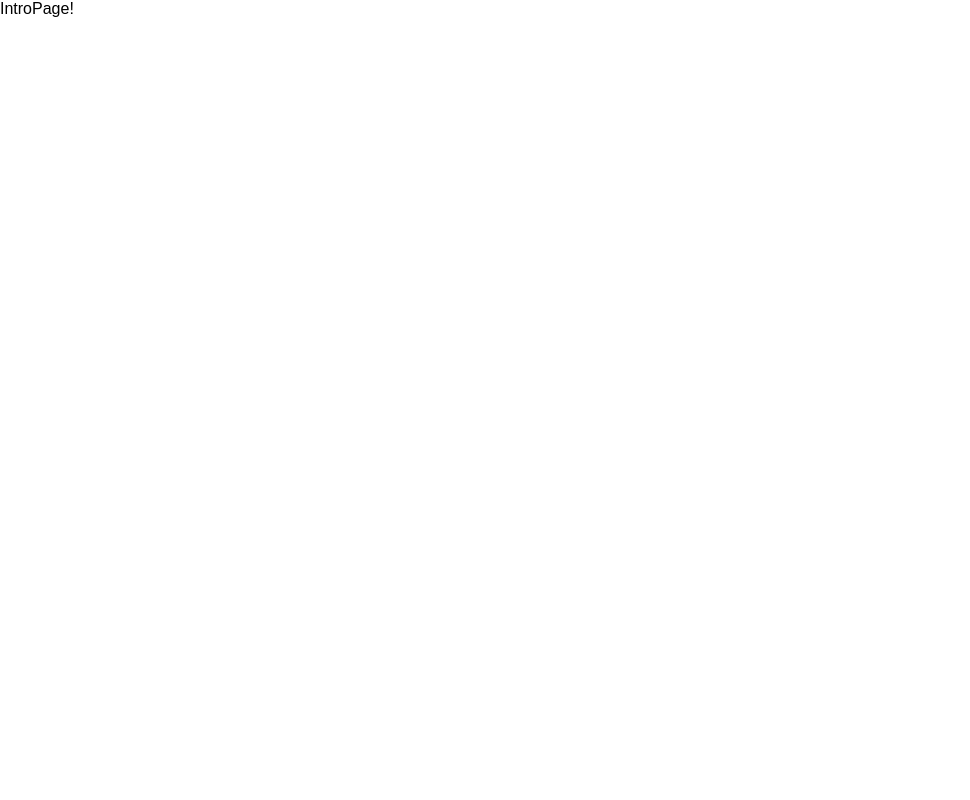
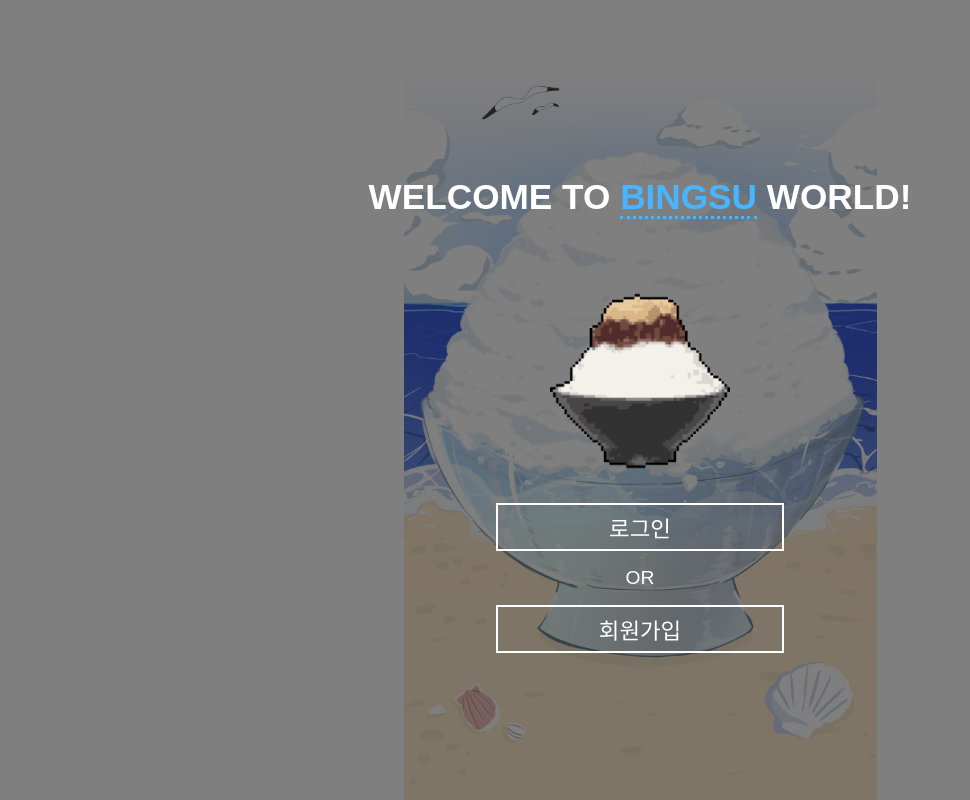
Before and after one commit to heading1/WYLSBingsu, a React app in the folder client/: page / in a window 1280 px wide. Shown: the whole page, without its empty margins (0-970 px from the left). Built offline with nearby package versions, Linux system fonts and the light colour scheme; a web font is replaced by a local one.

Commit message:
[#168]style: IntroPage 스타일 완성

```diff
--- a/client/package.json
+++ b/client/package.json
@@ -6,7 +6,7 @@
   "scripts": {
     "start": "webpack-dev-server --mode development --open --history-api-fallback",
     "test": "echo \"Error: no test specified\" && exit 1",
-    "build": "webpack --mode development"
+    "build": "webpack --mode production"
   },
   "author": "박노준, 정진우",
   "license": "ISC",
--- a/client/src/App.tsx
+++ b/client/src/App.tsx
@@ -17,7 +17,7 @@ const App = () => {
       <Routes>
         <Route path="/" element={<IntroPage />} />
         <Route path="/:userId" element={<MainPage />} />
-        <Route path=":userid/write" element={<WritePage />} />
+        <Route path="/:userId/write" element={<WritePage />} />
         <Route path="/login" element={<LoginPage />} />
         <Route path="/register" element={<RegisterPage />} />
         <Route path="*" element={<ErrorPage />} />
--- a/client/src/assets/images/index.tsx
+++ b/client/src/assets/images/index.tsx
@@ -11,6 +11,7 @@ import only_bingsu from './only_bingsu.png';
 import home from './home.png';
 import share from './share.png';
 import topping from './topping.png';
+import pixelBingsu from './pixel_bingsu.png';
 
 export {
   home,
@@ -26,4 +27,5 @@ export {
   bingsu,
   no_bingsu,
   only_bingsu,
+  pixelBingsu,
 };
--- a/client/src/pages/intro-page/IntroPage.tsx
+++ b/client/src/pages/intro-page/IntroPage.tsx
@@ -1,5 +1,34 @@
+import {
+  Wrapper,
+  IntroHeader,
+  LinkButton,
+  ButtonWrapper,
+  IntroImg,
+} from './IntroPageStyle';
+import useDeviceViewport from '@/common/hooks/useDeviceViewport';
+import { Link } from 'react-router-dom';
+import { pixelBingsu } from '@/assets/images';
+
 const IntroPage: React.FC = () => {
-  return <div>IntroPage!</div>;
+  const { deviceHeight } = useDeviceViewport();
+
+  return (
+    <Wrapper deviceHeight={deviceHeight}>
+      <IntroHeader>
+        WELCOME TO <strong>BINGSU</strong> WORLD!
+      </IntroHeader>
+      <IntroImg src={pixelBingsu} />
+      <ButtonWrapper>
+        <Link to="/login">
+          <LinkButton>로그인</LinkButton>
+        </Link>
+        <span>OR</span>
+        <Link to="/register">
+          <LinkButton to="register">회원가입</LinkButton>
+        </Link>
+      </ButtonWrapper>
+    </Wrapper>
+  );
 };
 
 export default IntroPage;
--- /dev/null
+++ b/client/src/pages/intro-page/IntroPageStyle.tsx
@@ -0,0 +1,80 @@
+import styled from 'styled-components';
+import { bingsu } from '@/assets/images';
+import { DeviceViewport } from '@/types/interfaces';
+
+export const Wrapper = styled.div<DeviceViewport>`
+  display: flex;
+  position: relative;
+  width: 100vw;
+  height: ${(props) => props.deviceHeight};
+  background: url(${bingsu}) no-repeat center/auto 100%;
+  justify-content: center;
+  align-items: center;
+  flex-direction: column;
+
+  ::before {
+    content: '';
+    position: absolute;
+    top: 0;
+    bottom: 0;
+    left: 0;
+    right: 0;
+    background-color: rgba(0, 0, 0, 0.5);
+    z-index: 0;
+  }
+
+  & > * {
+    position: relative;
+    z-index: 10;
+  }
+
+  strong {
+    color: ${(props) => props.theme.point3};
+    border-bottom: 3px dotted ${(props) => props.theme.point3};
+  }
+`;
+
+export const IntroHeader = styled.h1`
+  max-width: 35rem;
+  height: 4rem;
+  font-size: 2.2rem;
+  color: #fff;
+  text-align: center;
+  line-height: 150%;
+`;
+
+export const IntroImg = styled.img`
+  width: 180px;
+  height: 180px;
+  margin: 2rem 0;
+`;
+
+export const ButtonWrapper = styled.div`
+  display: flex;
+  flex-direction: column;
+  align-items: center;
+
+  span {
+    margin: 1rem 0;
+    font-size: 1.2rem;
+    color: #fff;
+  }
+`;
+
+interface LinkButtonProps {
+  to?: string;
+}
+
+export const LinkButton = styled.button<LinkButtonProps>`
+  width: 18rem;
+  height: 3rem;
+  border: 2px solid #fff;
+  font-size: 1.4rem;
+  color: #fff;
+  cursor: pointer;
+
+  :hover {
+    background-color: ${(props) =>
+      props.to === 'register' ? props.theme.orange : props.theme.point3};
+  }
+`;
```
Also changed, not shown: client/src/assets/images/pixel_bingsu.png (added).
